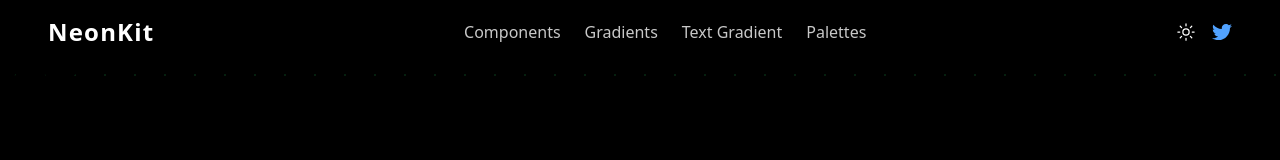
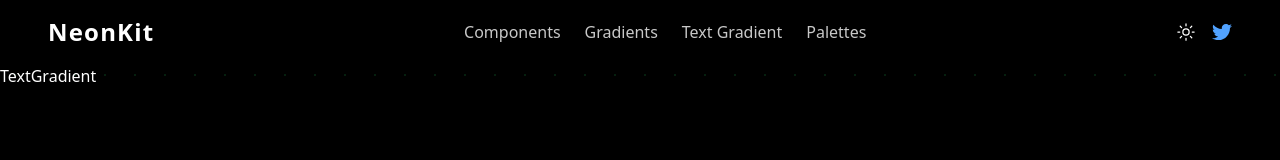
Before and after one commit to RitickLath/neonkit, a React (Vite) app: page /text-gradient in a window 1280 px wide. Both pictures are taken after a click on the button 1185 px from the left and 32 px from the top of the page. Shown: the top 160 px of the page. Built offline with nearby package versions, Linux system fonts and the light colour scheme.

Commit message:
Testing Lazy Loading on TextGradient By delaying Rendering

```diff
--- a/src/App.tsx
+++ b/src/App.tsx
@@ -4,9 +4,9 @@ import Home from "./Routes/Home";
 import ComponentLibrary from "./Routes/ComponentLibrary";
 const Gradient = React.lazy(() => import("./Routes/Gradient"));
 const Palettes = React.lazy(() => import("./Routes/Palettes"));
+const TextGradient = React.lazy(() => import("./Routes/TextGradient"));
 import Templates from "./Routes/Templates";
 import Navbar from "./Components/Navbar";
-import TextGradient from "./Routes/TextGradient";
 import CTA from "./Components/CTA";
 
 const App = () => {
@@ -27,17 +27,26 @@ const App = () => {
         <Route
           path="/gradients"
           element={
-            <React.Suspense fallback={<div>Loading</div>}>
+            <React.Suspense fallback={<div>Loading....</div>}>
               <Gradient />
             </React.Suspense>
           }
         />
         <Route path="/templates" element={<Templates />} />
-        <Route path="/text-gradient" element={<TextGradient />} />
+        <Route
+          path="/text-gradient"
+          element={
+            <React.Suspense
+              fallback={<div className="text-8xl text-red-700">Loading...</div>}
+            >
+              <TextGradient />
+            </React.Suspense>
+          }
+        />
         <Route
           path="/Palettes"
           element={
-            <React.Suspense fallback={<div>Loading</div>}>
+            <React.Suspense fallback={<div>Loading...</div>}>
               <Palettes />
             </React.Suspense>
           }
--- a/src/Routes/TextGradient.tsx
+++ b/src/Routes/TextGradient.tsx
@@ -1,5 +1,21 @@
+import { useEffect, useState } from "react";
+
 const TextGradient = () => {
-  return <div>TextGradient</div>;
+  const [showComponent, setShowComponent] = useState(false);
+
+  useEffect(() => {
+    const timer = setTimeout(() => {
+      setShowComponent(true);
+    }, 7000);
+
+    return () => clearTimeout(timer);
+  }, []);
+
+  if (!showComponent) {
+    return null;
+  }
+
+  return <div className="text-white">TextGradient</div>;
 };
 
 export default TextGradient;
```
